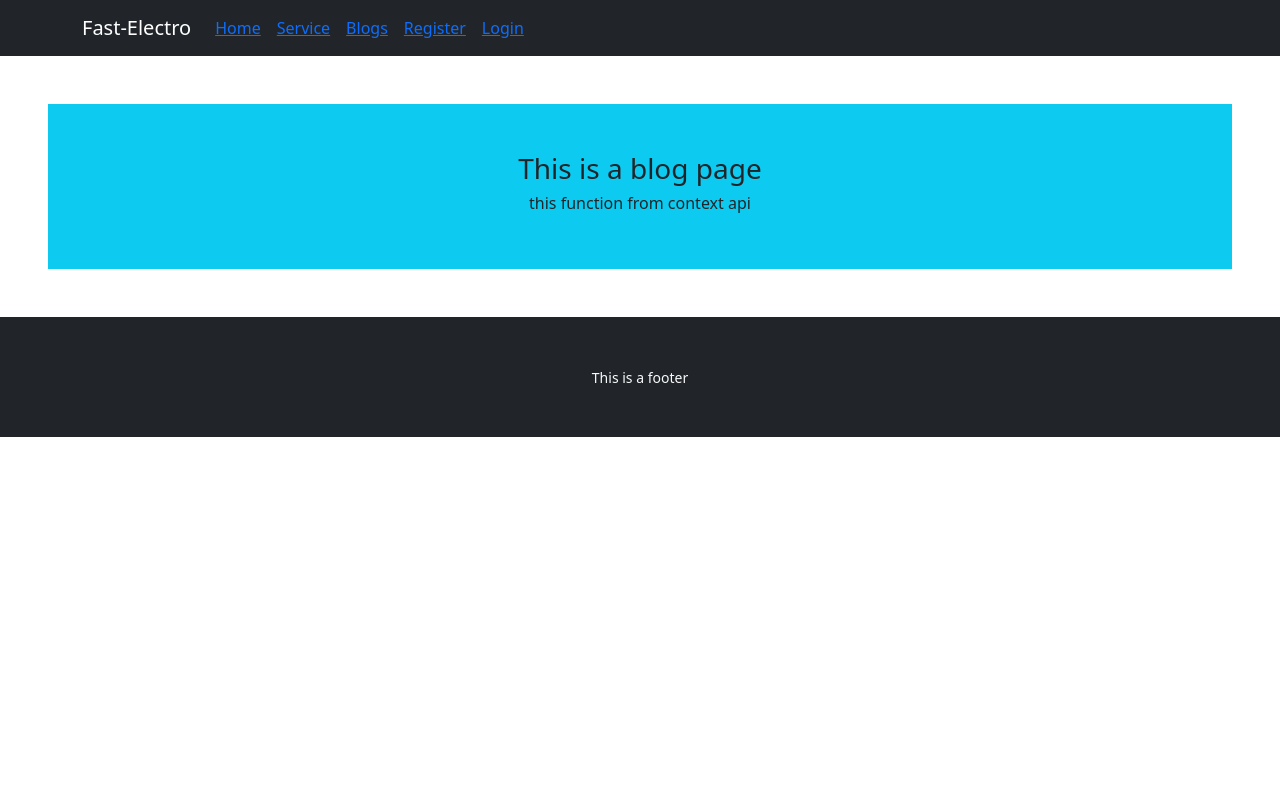
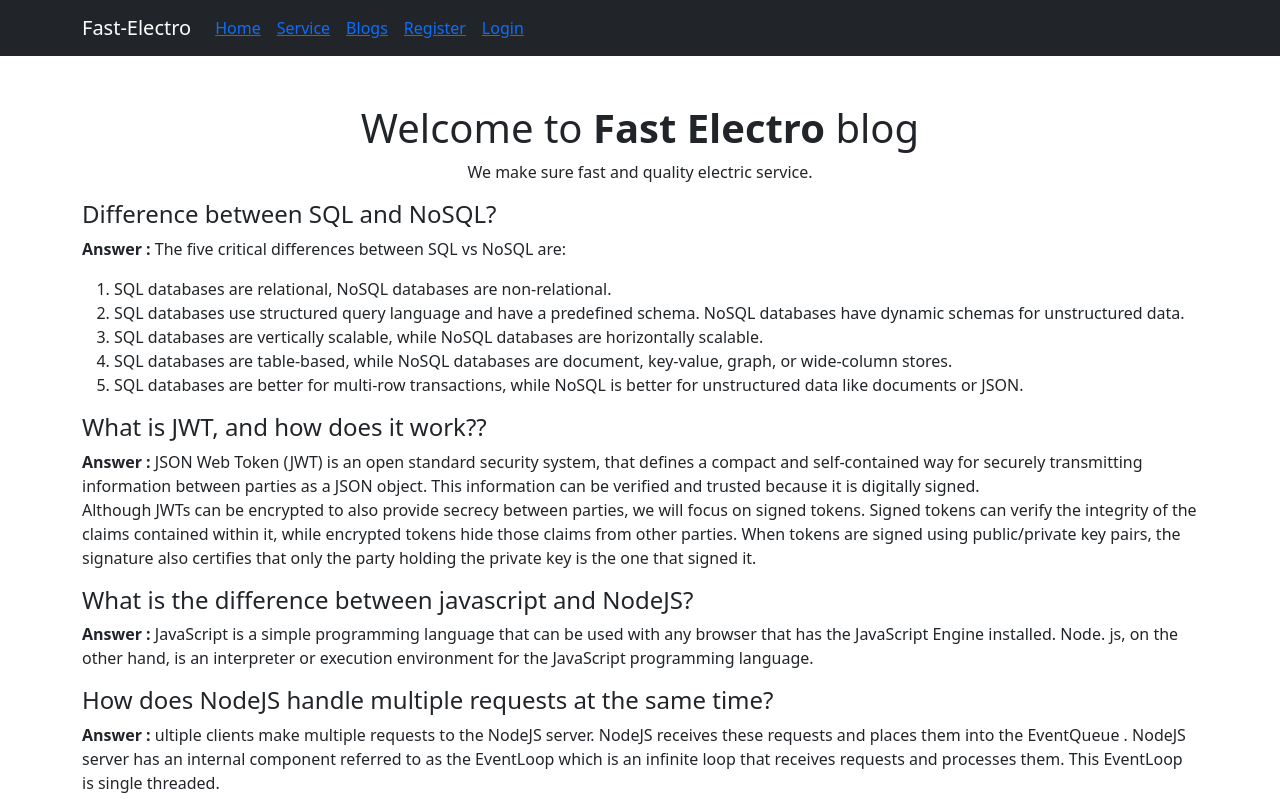
Before and after one commit to arafathossain7960/electrician, a React (Create React App) app: page /blogs in a window 1280 px wide. Shown: the top 799 px of the page. Built offline with nearby package versions, Linux system fonts and the light colour scheme; no server answers.

Commit message:
blog is completed

```diff
--- a/src/Pages/Blogs/Blogs.js
+++ b/src/Pages/Blogs/Blogs.js
@@ -5,10 +5,41 @@ const Blogs = () => {
 
 
     return (
-        <div className='m-5 p-5 text-center bg-info '>
-            <h3>This is a blog page</h3>
-            <h6>this function from context api {}</h6>
+        <div className='container blog-container py-5  '>
+        <div className='blog-header text-center'>
+         <h1>Welcome to <span className='blog-title'><b>Fast Electro</b></span>  blog</h1>
+         <p>We make sure fast and quality electric service.   </p>
+
         </div>
+        <div className="blog">
+         <h4> Difference between SQL and NoSQL?</h4>
+         <p><b>Answer : </b> The five critical differences between SQL vs NoSQL are:</p>
+         <ol>
+            <li>SQL databases are relational, NoSQL databases are non-relational.</li>
+            <li>SQL databases use structured query language and have a predefined schema. NoSQL databases have dynamic schemas for unstructured data.</li>
+            <li>SQL databases are vertically scalable, while NoSQL databases are horizontally scalable.</li>
+            <li>SQL databases are table-based, while NoSQL databases are document, key-value, graph, or wide-column stores.</li>
+            <li>SQL databases are better for multi-row transactions, while NoSQL is better for unstructured data like documents or JSON.</li>
+         </ol>
+        </div>
+        <div className="blog">
+         <h4>What is JWT, and how does it work??</h4>
+         <p><b>Answer : </b>JSON Web Token (JWT) is an open standard security system, that defines a compact and self-contained way for securely transmitting information between parties as a JSON object. This information can be verified and trusted because it is digitally signed. <br /> Although JWTs can be encrypted to also provide secrecy between parties, we will focus on signed tokens. Signed tokens can verify the integrity of the claims contained within it, while encrypted tokens hide those claims from other parties. When tokens are signed using public/private key pairs, the signature also certifies that only the party holding the private key is the one that signed it.
+          </p>
+        </div>
+        <div className="blog">
+         <h4>What is the difference between javascript and NodeJS?</h4>
+         <p><b>Answer : </b> JavaScript is a simple programming language that can be used with any browser that has the JavaScript Engine installed. Node. js, on the other hand, is an interpreter or execution environment for the JavaScript programming language.</p>
+        </div>
+        <div className="blog">
+         <h4>How does NodeJS handle multiple requests at the same time?</h4>
+         <p><b>Answer : </b>ultiple clients make multiple requests to the NodeJS server. NodeJS receives these requests and places them into the EventQueue . NodeJS server has an internal component referred to as the EventLoop which is an infinite loop that receives requests and processes them. This EventLoop is single threaded.
+         <br />
+         it is highly scalable, lightweight, fast, and data-intensive.
+          </p>
+        </div>
+
+     </div>
     );
 };
 
--- a/src/Pages/Home/Services/Services&Reviews/Reviews/AllReviews.js
+++ b/src/Pages/Home/Services/Services&Reviews/Reviews/AllReviews.js
@@ -1,16 +1,23 @@
-import React from 'react';
+import React, { useEffect, useState } from 'react';
 import { Link } from 'react-router-dom';
+import AlReview from '../../../../Reviews/AddReviews/AlReview';
 
 const AllReviews = () => {
+    const [allReviews , setAllReviews]=useState([]);
+    useEffect(()=>{
+        fetch('http://localhost:5000/allReviews')
+        .then(res => res.json())
+        .then(data => setAllReviews(data))
+    },[])
     return (
         <div className='p-5 text-center bg-info text-dark my-2'>
-            We will add review here
 
-            <br />
-            <br />
-            <br />
-            <br />
-            <br />
+            {
+                allReviews.map(allReview => <AlReview
+                    key={allReview._id}
+                allReview={allReview}
+                ></AlReview>)
+            }
             <Link to='/addReviews'>Add your reviews</Link>
         </div>
     );
--- /dev/null
+++ b/src/Pages/Reviews/AddReviews/AlReview.js
@@ -0,0 +1,11 @@
+import React from 'react';
+
+const AlReview = ({ allReview}) => {
+    return (
+        <div>
+            <h3>{allReview.review}</h3>
+        </div>
+    );
+};
+
+export default AlReview;
```
